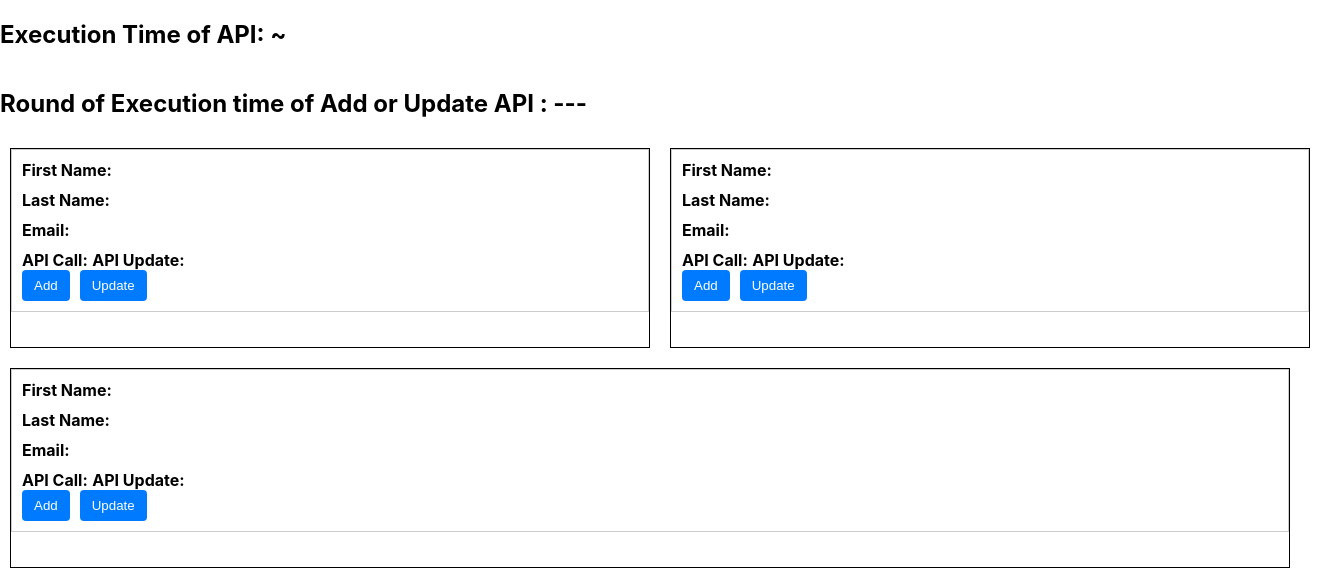
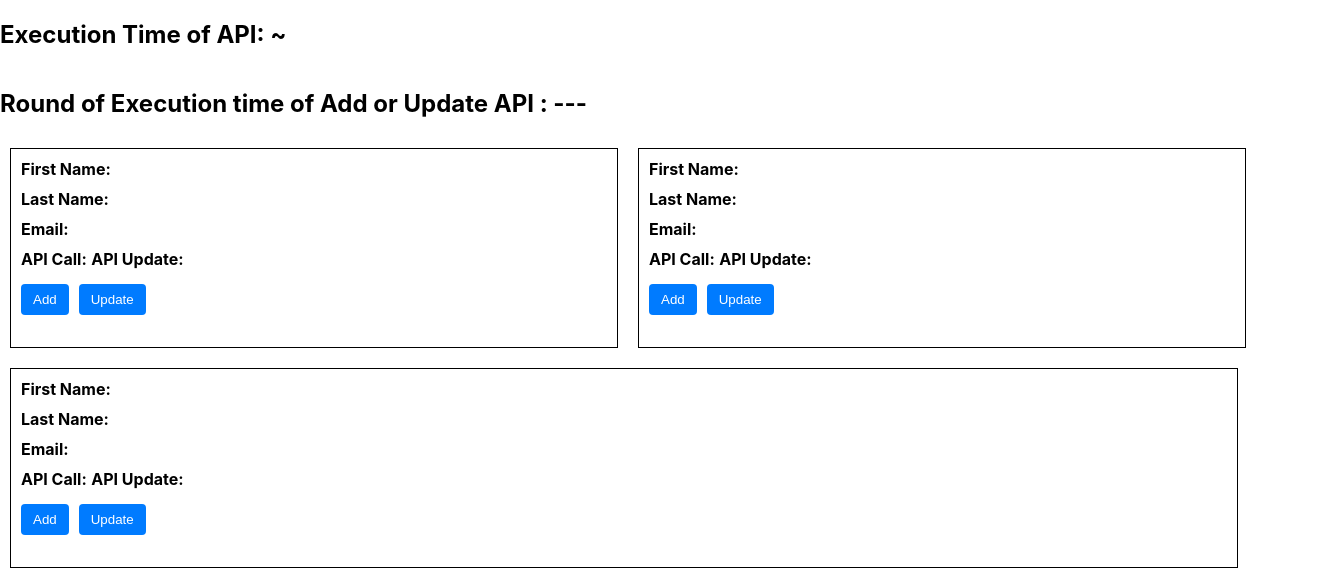
Before and after one commit to abhms/dataneuron-frontend, a React (Create React App) app: page / in a window 1280 px wide. Shown: the top 574 px of the page, 1319 px wide, since content can reach past the window. Built offline with nearby package versions, Linux system fonts and the light colour scheme; no server answers.

Commit message:
resizable component and button design update

```diff
--- a/src/App.css
+++ b/src/App.css
@@ -4,6 +4,8 @@
 }
 .App{
   display: inline;
+  width: 95%;
+
 }
 .App {
   display: flex;
@@ -21,6 +23,8 @@
 .bottom-row {
   display: flex;
   flex-direction: column;
+  width: 101%;
+
 }
 
 @media screen and (max-width: 768px) {
@@ -33,7 +37,7 @@
   }
 }
 .data-container {
-  border: 1px solid #ccc;
+  /* border: 1px solid #ccc; */
   padding: 10px;
   margin-bottom: 20px;
 }
@@ -44,6 +48,8 @@
 
 .buttons {
   display: flex;
+  padding-top: 15px;
+
 }
 
 button {
```
